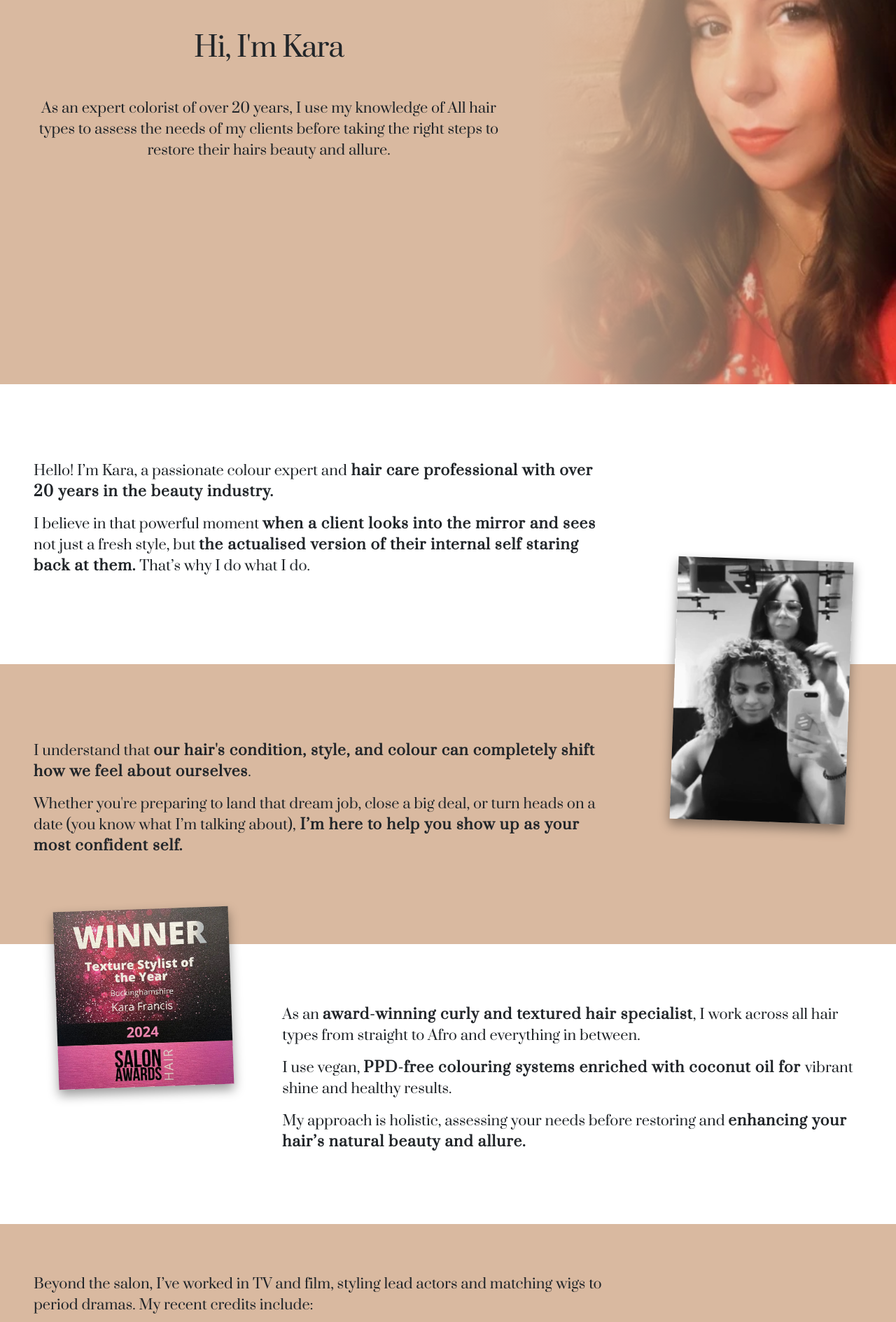
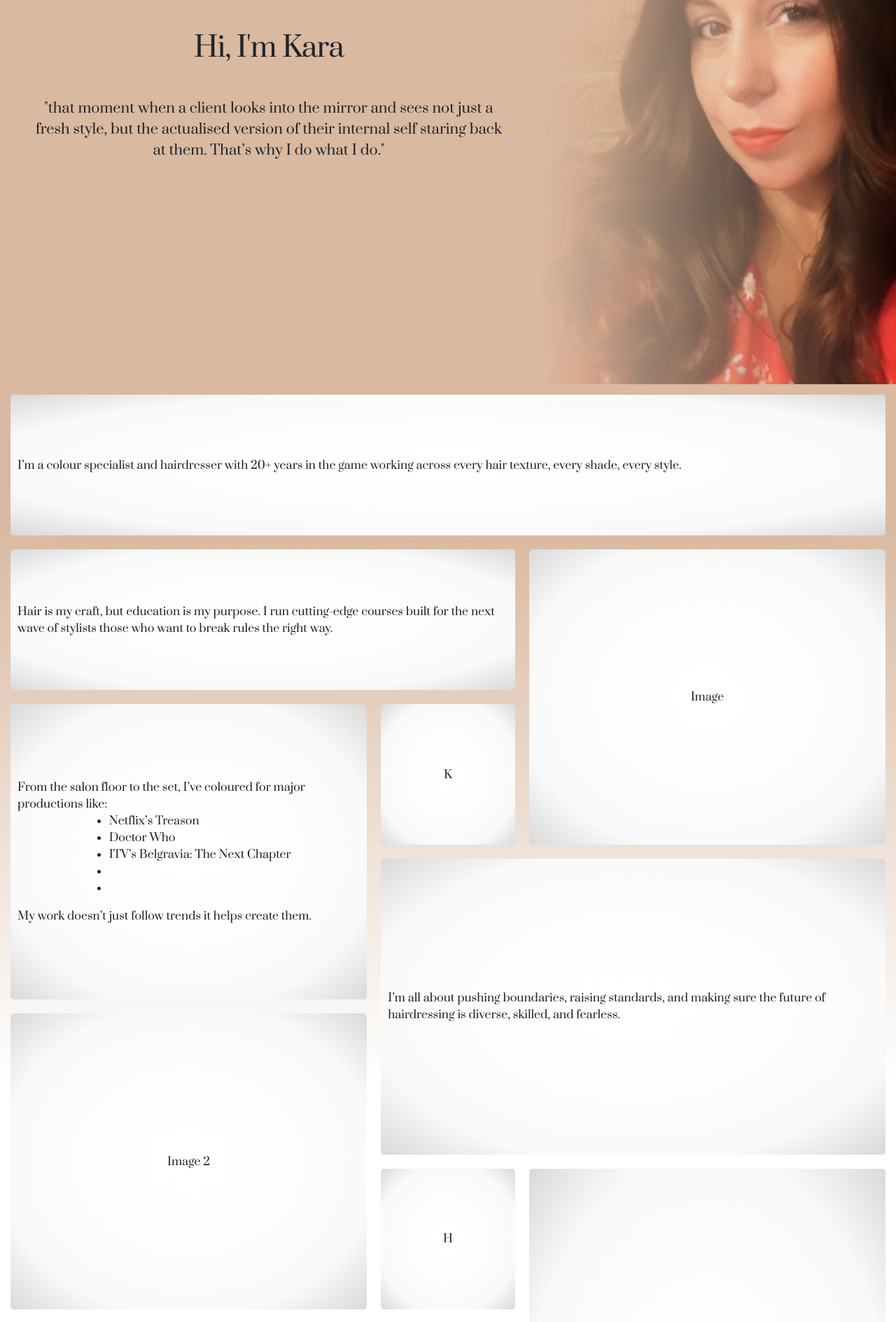
Before and after one commit to 2ndborn/karahair, a React (Create React App) app in the folder kara-app/: page /mystory in a window 1280 px wide. Shown: the part 1051-2940 px from the top of the page at 70% size. Built offline with nearby package versions, Linux system fonts and the light colour scheme; a web font is replaced by a local one.

Commit message:
Added grid system to the mystory

```diff
--- a/kara-app/src/pages/MyStoryPage.js
+++ b/kara-app/src/pages/MyStoryPage.js
@@ -46,17 +46,69 @@ const MyStoryPage = () => {
             </div>
             <div className='my-4'>
               <p>
-                As an expert colorist of over 20 years, I use my
-                knowledge of All hair types to
-                assess the needs
-                of my clients before taking the right steps to
-                restore their hairs beauty and allure.
+                "that moment when a client looks into the mirror
+                and sees not just a fresh style, but the actualised
+                version of their internal self staring back at them.
+                That’s why I do what I do."
               </p>
             </div>
           </div>
         </div>
       </div>
-      <div className={styles.StoryContainer}>
+      <div className={styles.container}>
+        <div className={styles.pr1}>
+          <p>
+            I’m a colour specialist and hairdresser with 20+ years
+            in the game working across every hair texture, every
+            shade, every style.
+          </p>
+        </div>
+        <div className={styles.pr2}>
+          <p>
+            Hair is my craft, but education is my purpose. I run
+            cutting-edge courses built for the next wave of stylists
+            those who want to break rules the right way.
+          </p>
+        </div>
+        <div className={styles.pr3}>
+          <p>
+            From the salon floor to the set, I’ve coloured for
+            major productions like:
+          </p>
+          <ul>
+            <li>Netflix’s Treason</li>
+            <li>Doctor Who</li>
+            <li>ITV’s Belgravia: The Next Chapter</li>
+            <li></li>
+            <li></li>
+          </ul>
+          <p>
+            My work doesn’t just follow trends it helps
+            create them.
+          </p>
+        </div>
+        <div className={styles.pr4}>
+          <p>
+            I’m all about pushing boundaries, raising standards,
+            and making sure the future of hairdressing is diverse,
+            skilled, and fearless.
+          </p>
+        </div>
+        <div className={styles.pr5}>
+          <p>
+            Whether you’re sitting in my chair or learning in my
+            class, you’re getting more than hair you’re getting
+            experience, vision, and straight-up passion.
+          </p>
+        </div>
+        <div className={styles.img}>Image</div>
+        <div className={styles.img2}>Image 2</div>
+        <div className={styles.img3}>Image 3</div>
+        <div className={styles.k}>K</div>
+        <div className={styles.h}>H</div>
+      </div>
+
+      {/* <div className={styles.StoryContainer}>
         <div className={`${styles.AboutMeOne} p-5`}>
           <p>
             Hello! I’m Kara, a passionate colour expert and
@@ -154,26 +206,7 @@ const MyStoryPage = () => {
             </button>
           </div>
         </div>
-      </div>
-    {/* <section>
-      <div className={styles.con}>
-        <div className={styles.con2}>
-          <div className={styles.box}>
-              <div className={styles.box2}>
-                <img
-                  src={kara}
-                  alt='owner'
-                  className={styles.heroImage2}
-                />
-            </div>
-          </div>
-        </div>
-        <div className={styles.con3}>
-          <h1>I am Kara</h1>
-          <h3>Young heart run freet</h3>
-        </div>
-      </div>
-    </section> */}
+      </div> */}
     </>
   )
 }
--- a/kara-app/src/styles/MyStory.module.css
+++ b/kara-app/src/styles/MyStory.module.css
@@ -243,6 +243,45 @@
 
 }
 
+/*************************Grid System***************************/
+.container {
+  height: 250vh;
+  display: grid;
+  grid-template-columns: repeat(12, 1fr);
+  grid-template-rows: repeat(18, 1fr);
+  gap: 20px;
+  background-image: linear-gradient(to bottom, #d9b9a0 10%, white 50%);
+  padding: 15px;
+}
+
+.container > div {
+  display: flex;
+  justify-content: center;
+  align-items: center;
+  flex-direction: column;
+  padding: 10px;
+  background-image: radial-gradient(white, 50%,rgba(249, 249, 249, 1), rgba(217, 217, 217, 1));
+  border-radius: 5px;
+}
+
+.container > div p {
+  margin: 0;
+  width: 100%;
+  font-size: 16px;
+}
+
+.pr1 {grid-area: 1 / 1 / span 2 / -1;}
+.pr2 {grid-area: 3 / 1 / span 2 / span 7;}
+.img {grid-area: 3 / 8 / span 4 / -1;}
+.pr3 {grid-area: 5 / 1 / span 4 / span 5;}
+.pr4 {grid-area: 7 / 6 / span 4 / -1;}
+.img2 {grid-area: 9 / 1 / span 4 / span 5;}
+.pr5 {grid-area: 13 / 1 / -1 / span 7;}
+.img3 {grid-area: 11 / 8 / -1 / -1;}
+.k {grid-area: 5 / 6 / span 2 / span 2}
+.h {grid-area: 11 / 6 / span 2 / span 2;}
+
+/***************************Media queries*************************/
 @media (max-width: 991px) {
     .heroImage {
         width: 50%;
```
